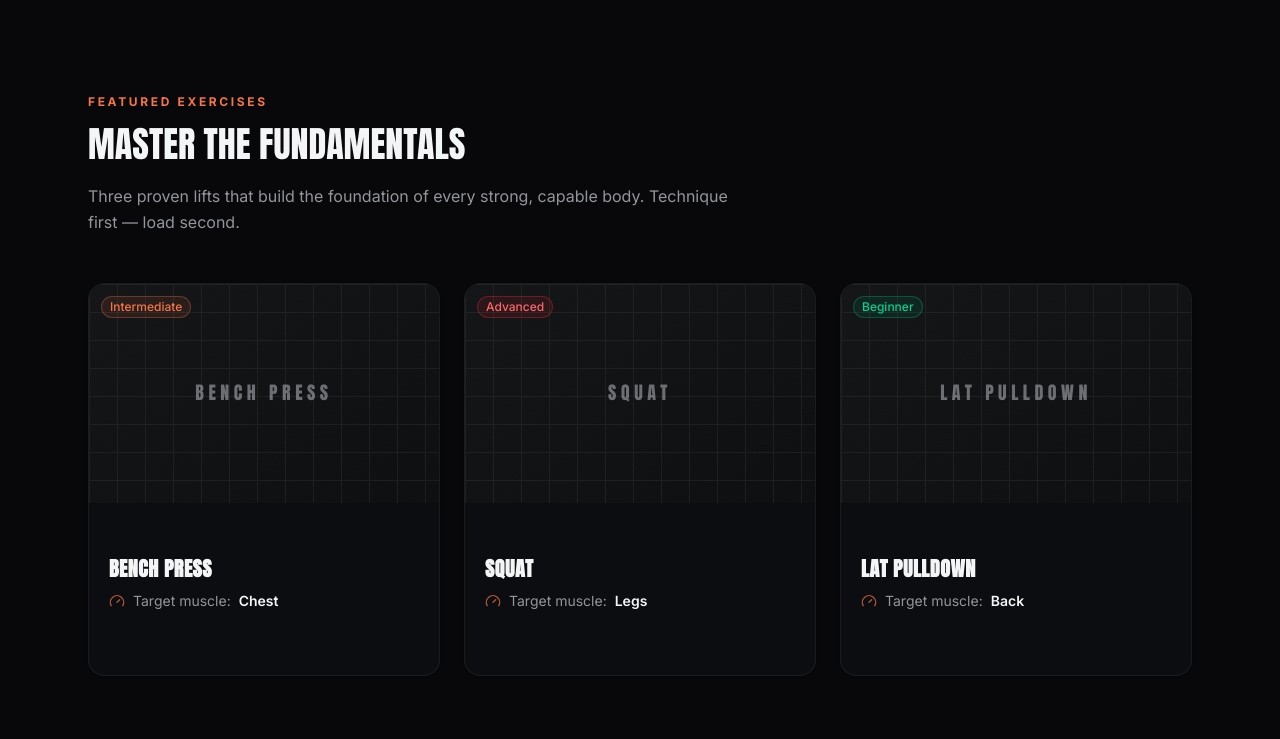
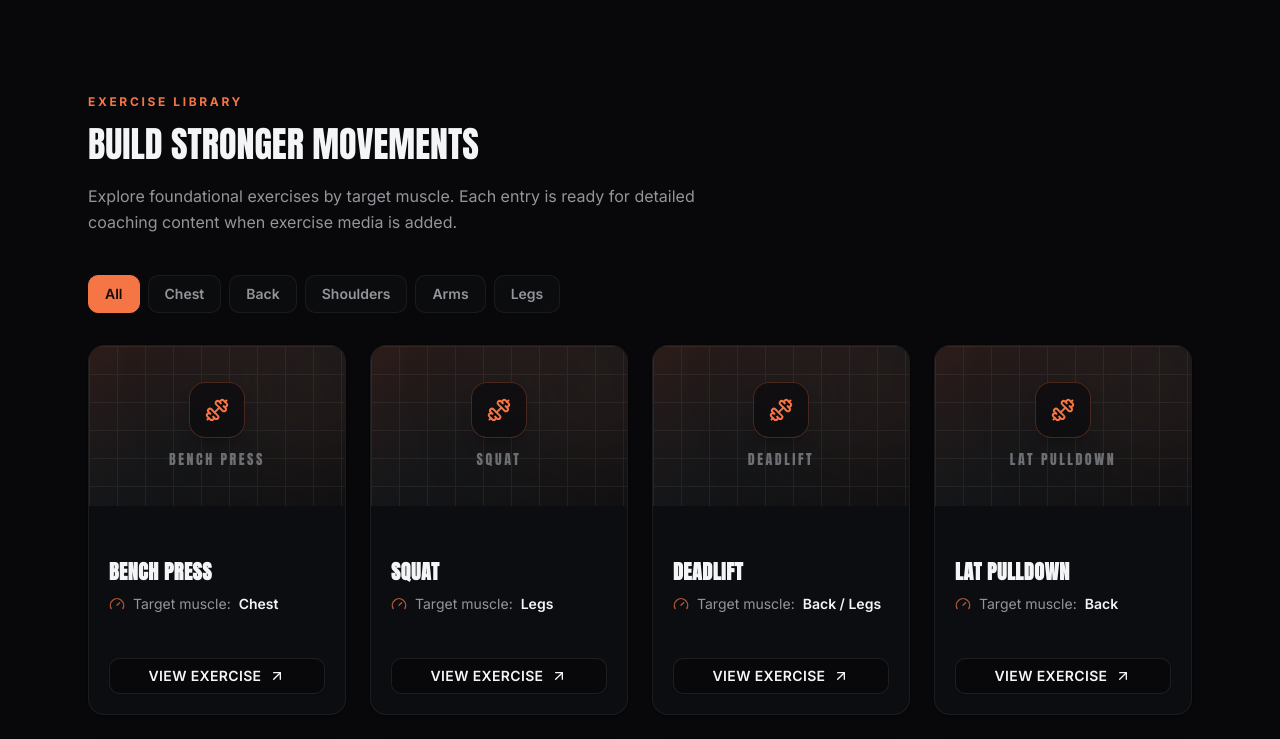
Before and after one commit to abdelrhmanshaban246-dev/gym-home-page, a React (Vite) app: page / in a window 1280 px wide. Shown: the part 808-1547 px from the top of the page. Built offline with nearby package versions, Linux system fonts and the light colour scheme; no server answers; what @convex-dev/auth would draw is missing.

Commit message:
Freebuff: Let's build the Exercises section/page for ELBODY

```diff
--- a/src/components/home/FeaturedExercises.tsx
+++ b/src/components/home/FeaturedExercises.tsx
@@ -1,6 +1,7 @@
-import { motion } from "framer-motion";
-import { Gauge } from "lucide-react";
-import { Badge } from "@/components/ui/badge";
+import { useState } from "react";
+import { AnimatePresence, motion } from "framer-motion";
+import { ArrowUpRight, Dumbbell, Gauge } from "lucide-react";
+import { Button } from "@/components/ui/button";
 import {
   Card,
   CardContent,
@@ -10,22 +11,37 @@ import {
 } from "@/components/ui/card";
 import { SectionHeading } from "@/components/home/SectionHeading";
 
+type MuscleGroup = "All" | "Chest" | "Back" | "Shoulders" | "Arms" | "Legs";
+
 interface Exercise {
   name: string;
   muscle: string;
-  difficulty: "Beginner" | "Intermediate" | "Advanced";
+  groups: Exclude<MuscleGroup, "All">[];
 }
 
-const EXERCISES: Exercise[] = [
-  { name: "Bench Press", muscle: "Chest", difficulty: "Intermediate" },
-  { name: "Squat", muscle: "Legs", difficulty: "Advanced" },
-  { name: "Lat Pulldown", muscle: "Back", difficulty: "Beginner" },
+const MUSCLE_GROUPS: MuscleGroup[] = [
+  "All",
+  "Chest",
+  "Back",
+  "Shoulders",
+  "Arms",
+  "Legs",
 ];
 
-// Simple local SVG placeholder — no external images
+const EXERCISES: Exercise[] = [
+  { name: "Bench Press", muscle: "Chest", groups: ["Chest"] },
+  { name: "Squat", muscle: "Legs", groups: ["Legs"] },
+  { name: "Deadlift", muscle: "Back / Legs", groups: ["Back", "Legs"] },
+  { name: "Lat Pulldown", muscle: "Back", groups: ["Back"] },
+  { name: "Shoulder Press", muscle: "Shoulders", groups: ["Shoulders"] },
+  { name: "Biceps Curl", muscle: "Biceps", groups: ["Arms"] },
+  { name: "Triceps Pushdown", muscle: "Triceps", groups: ["Arms"] },
+  { name: "Leg Press", muscle: "Legs", groups: ["Legs"] },
+];
+
 function ExercisePlaceholder({ label }: { label: string }) {
   return (
-    <div className="relative flex aspect-[16/10] items-center justify-center overflow-hidden bg-gradient-to-br from-muted to-card">
+    <div className="relative flex aspect-[16/10] items-center justify-center overflow-hidden bg-gradient-to-br from-primary/15 via-muted to-card">
       <div
         aria-hidden
         className="absolute inset-0 opacity-[0.06]"
@@ -35,48 +51,87 @@ function ExercisePlaceholder({ label }: { label: string }) {
           backgroundSize: "28px 28px",
         }}
       />
-      <span className="font-display text-lg uppercase tracking-[0.25em] text-muted-foreground/70">
+      <div
+        aria-hidden
+        className="absolute -right-12 -top-12 size-40 rounded-full bg-primary/10 blur-3xl transition-transform duration-500 group-hover:scale-125"
+      />
+      <div className="relative flex flex-col items-center gap-3 text-center">
+        <span className="flex size-14 items-center justify-center rounded-2xl border border-primary/25 bg-background/60 text-primary shadow-lg shadow-black/20 backdrop-blur-sm">
+          <Dumbbell className="size-6" />
+        </span>
+        <span className="font-display text-sm uppercase tracking-[0.18em] text-muted-foreground/70">
           {label}
         </span>
+      </div>
     </div>
   );
 }
 
-const DIFFICULTY_STYLES: Record<Exercise["difficulty"], string> = {
-  Beginner: "border-emerald-500/30 bg-emerald-500/10 text-emerald-400",
-  Intermediate: "border-primary/30 bg-primary/10 text-primary",
-  Advanced: "border-red-500/30 bg-red-500/10 text-red-400",
-};
+export function FeaturedExercises() {
+  const [selectedGroup, setSelectedGroup] = useState<MuscleGroup>("All");
 
-export function FeaturedExercises() {
+  const visibleExercises =
+    selectedGroup === "All"
+      ? EXERCISES
+      : EXERCISES.filter((exercise) =>
+          exercise.groups.includes(
+            selectedGroup as Exclude<MuscleGroup, "All">,
+          ),
+        );
+
   return (
     <section id="exercises" className="scroll-mt-20 py-20 sm:py-24">
       <div className="mx-auto max-w-6xl px-4 sm:px-6">
         <SectionHeading
-          eyebrow="Featured Exercises"
-          title="Master the fundamentals"
-          description="Three proven lifts that build the foundation of every strong, capable body. Technique first — load second."
+          eyebrow="Exercise Library"
+          title="Build stronger movements"
+          description="Explore foundational exercises by target muscle. Each entry is ready for detailed coaching content when exercise media is added."
         />
 
-        <div className="mt-12 grid gap-6 sm:grid-cols-2 lg:grid-cols-3">
-          {EXERCISES.map((exercise, i) => (
+        <div
+          role="group"
+          aria-label="Filter exercises by muscle group"
+          className="mt-10 flex flex-wrap gap-2"
+        >
+          {MUSCLE_GROUPS.map((group) => {
+            const isSelected = selectedGroup === group;
+
+            return (
+              <button
+                key={group}
+                type="button"
+                aria-pressed={isSelected}
+                onClick={() => setSelectedGroup(group)}
+                className={`rounded-md border px-4 py-2 text-sm font-semibold transition-colors focus-visible:outline-none focus-visible:ring-2 focus-visible:ring-primary/60 ${
+                  isSelected
+                    ? "border-primary bg-primary text-primary-foreground"
+                    : "border-border/70 bg-card/60 text-muted-foreground hover:border-primary/40 hover:text-primary"
+                }`}
+              >
+                {group}
+              </button>
+            );
+          })}
+        </div>
+
+        <motion.div layout className="mt-8 grid gap-6 sm:grid-cols-2 lg:grid-cols-3 xl:grid-cols-4">
+          <AnimatePresence mode="popLayout">
+            {visibleExercises.map((exercise, index) => (
               <motion.div
+                layout
                 key={exercise.name}
-              initial={{ opacity: 0, y: 24 }}
-              whileInView={{ opacity: 1, y: 0 }}
-              viewport={{ once: true, margin: "-60px" }}
-              transition={{ duration: 0.5, delay: i * 0.1, ease: "easeOut" }}
+                initial={{ opacity: 0, y: 16 }}
+                animate={{ opacity: 1, y: 0 }}
+                exit={{ opacity: 0, y: -8 }}
+                transition={{
+                  duration: 0.3,
+                  delay: Math.min(index, 3) * 0.04,
+                  ease: "easeOut",
+                }}
               >
                 <Card className="group h-full overflow-hidden border-border/70 bg-card/80 py-0 transition-all duration-300 hover:-translate-y-1.5 hover:border-primary/40 hover:shadow-xl hover:shadow-primary/10">
                   <CardHeader className="p-0 pb-0">
-                  <div className="relative">
                     <ExercisePlaceholder label={exercise.name} />
-                    <Badge
-                      className={`absolute left-3 top-3 border ${DIFFICULTY_STYLES[exercise.difficulty]}`}
-                    >
-                      {exercise.difficulty}
-                    </Badge>
-                  </div>
                   </CardHeader>
                   <CardContent className="p-5">
                     <CardTitle className="font-display text-xl uppercase tracking-wide transition-colors group-hover:text-primary">
@@ -90,11 +145,21 @@ export function FeaturedExercises() {
                       </span>
                     </p>
                   </CardContent>
-                <CardFooter className="p-5 pt-0" />
+                  <CardFooter className="p-5 pt-0">
+                    <Button
+                      type="button"
+                      variant="outline"
+                      className="w-full border-border font-semibold uppercase tracking-wide group-hover:border-primary/50 group-hover:text-primary"
+                    >
+                      View Exercise
+                      <ArrowUpRight className="size-4" />
+                    </Button>
+                  </CardFooter>
                 </Card>
               </motion.div>
             ))}
-        </div>
+          </AnimatePresence>
+        </motion.div>
       </div>
     </section>
   );
```
Lines whose indentation alone changed are shown as unchanged.
